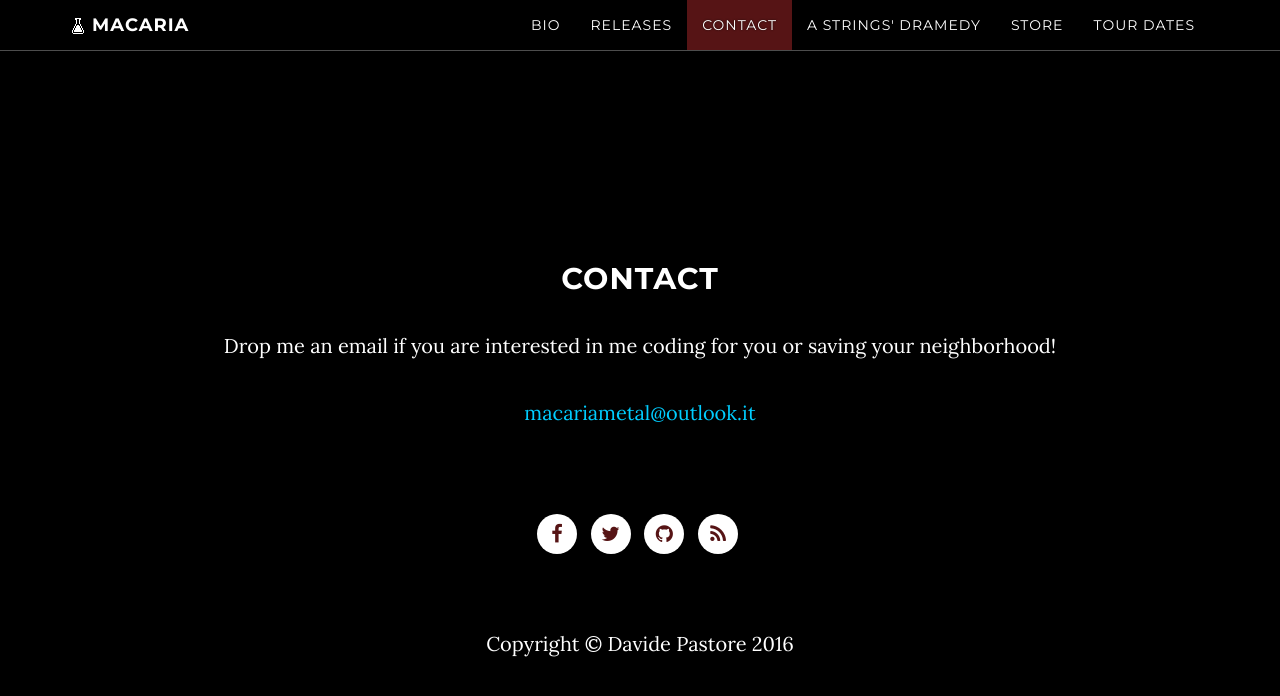
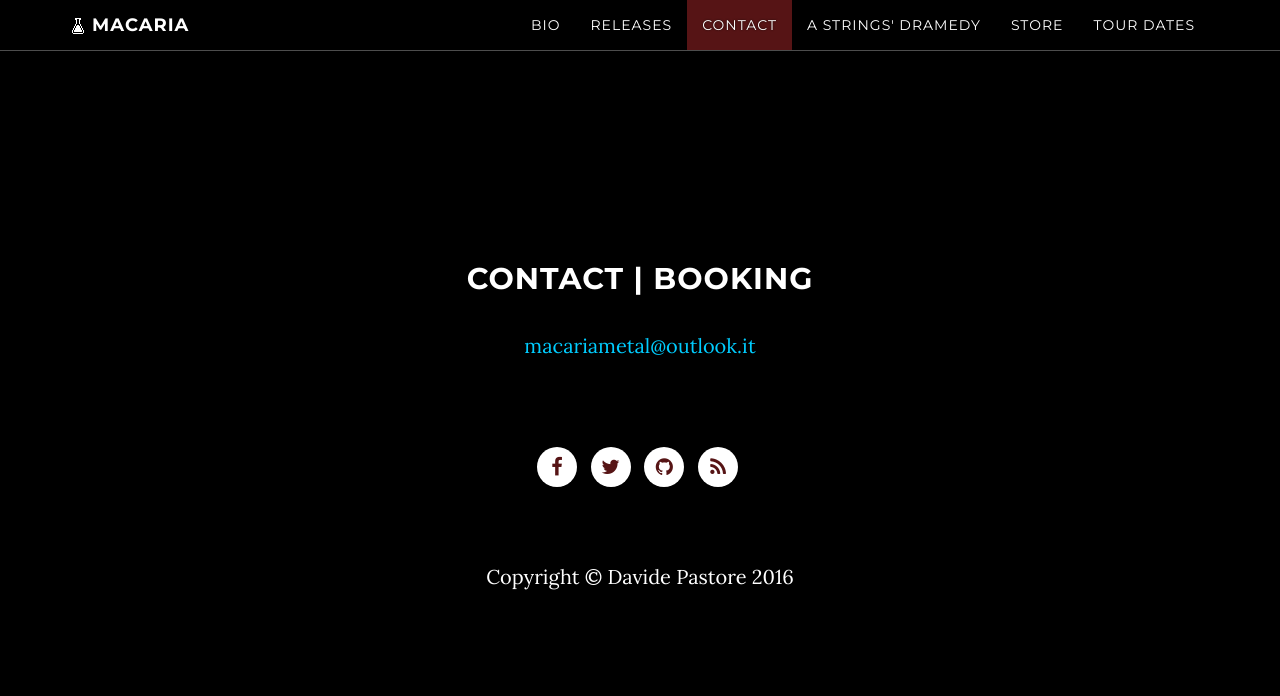
Before and after one commit to MacariaBand/macariaband.github.io, a Jekyll site: the page built from index.html, in a window 1280 px wide and 900 px high, scrolled down 4127 px. Shown: the top 696 px of the window. Built offline with Jekyll 4.4.1, drawn with Linux system fonts in a browser that asks for light colours; nearby versions of some CDN libraries; comment, search, counter and statistics services are not loaded.

Commit message:
Closed #27

```diff
--- a/contact.html
+++ b/contact.html
@@ -3,6 +3,4 @@ layout: null
 section-type: contact
 title: Contact
 ---
-## Contact
-
-Drop me an email if you are interested in me coding for you or saving your neighborhood!
+## Contact | Booking
```
